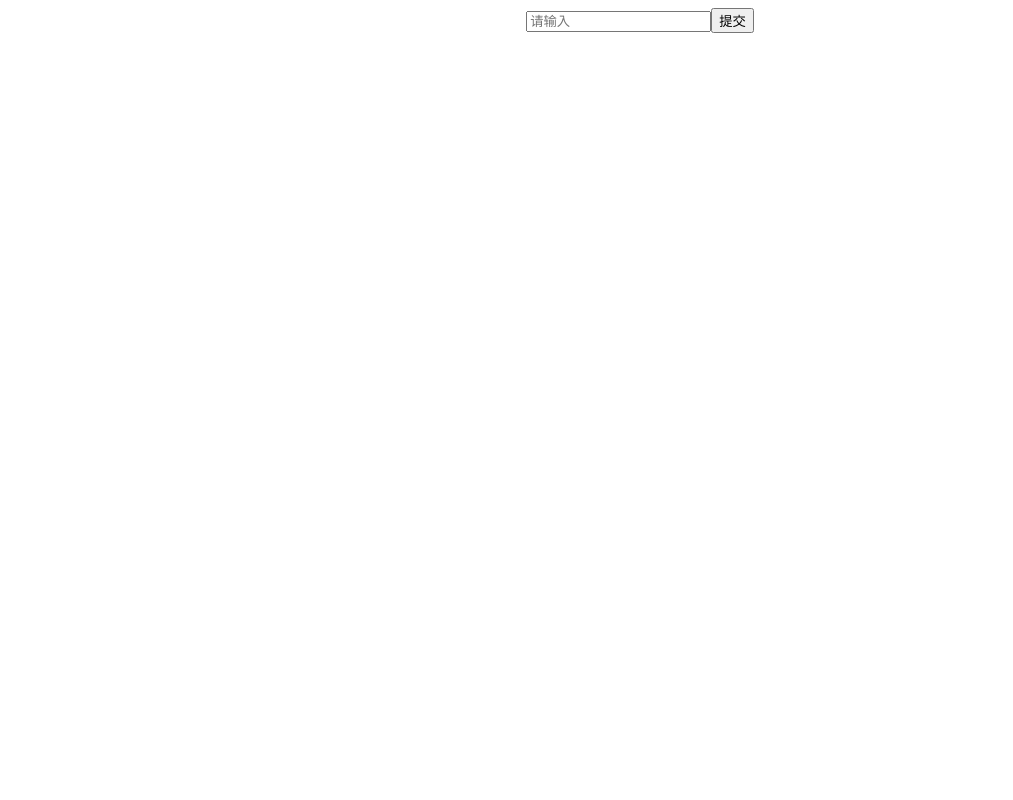
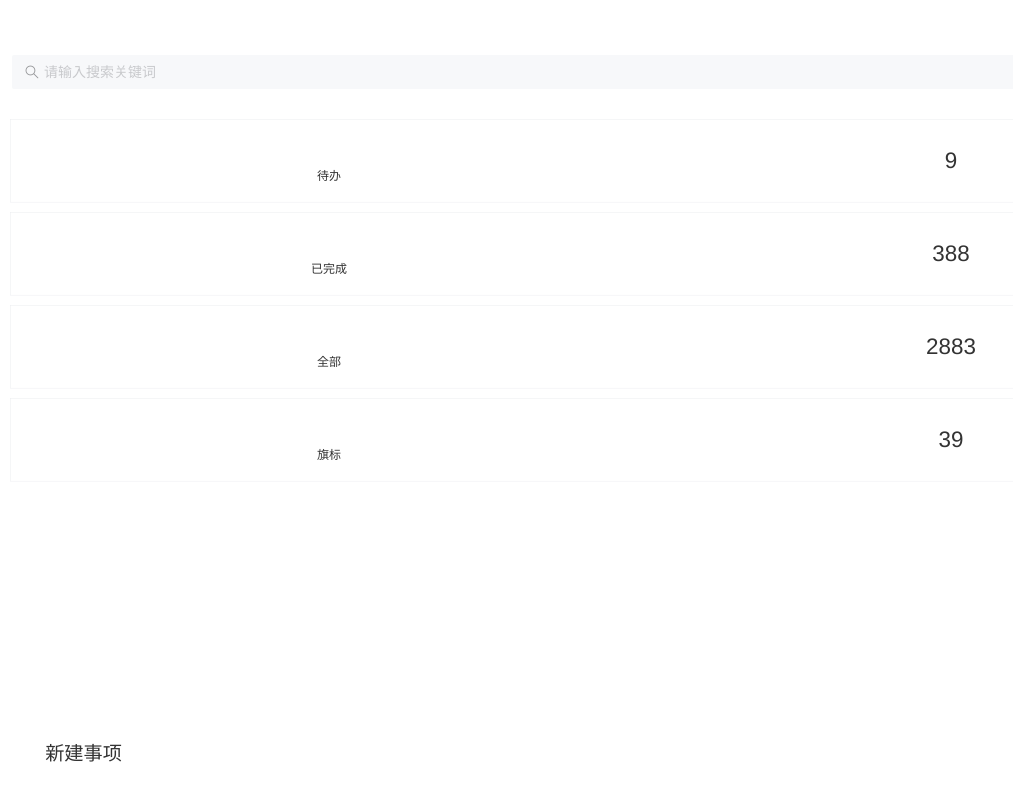
Before and after one commit to huabingtao/vue3-memo, a Vue app: page /#/ in a window 1280 px wide. Shown: the whole page, without its empty margins (0-1013 px from the left). Built offline with nearby package versions, Linux system fonts and the light colour scheme.

Commit message:
feat: 引入vant适配按需加载，首页部分样式

```diff
--- a/babel.config.js
+++ b/babel.config.js
@@ -1,5 +1,15 @@
 module.exports = {
   presets: [
     '@vue/cli-plugin-babel/preset'
+  ],
+  "plugins": [
+    [
+      "import",
+      {
+        "libraryName": "vant",
+        "libraryDirectory": "es",
+        "style": true
+      }
+    ]
   ]
 }
--- a/package.json
+++ b/package.json
@@ -25,10 +25,12 @@
     "@vue/cli-plugin-vuex": "~5.0.0",
     "@vue/cli-service": "~5.0.0",
     "@vue/eslint-config-typescript": "^9.1.0",
+    "babel-plugin-import": "^1.13.5",
     "eslint": "^7.32.0",
     "eslint-plugin-vue": "^8.0.3",
     "sass": "^1.32.7",
     "sass-loader": "^12.0.0",
+    "ts-import-plugin": "^2.0.0",
     "typescript": "~4.5.5"
   }
 }
--- a/public/index.html
+++ b/public/index.html
@@ -5,6 +5,7 @@
     <meta http-equiv="X-UA-Compatible" content="IE=edge">
     <meta name="viewport" content="width=device-width,initial-scale=1.0">
     <link rel="icon" href="<%= BASE_URL %>favicon.ico">
+    <script src="//at.alicdn.com/t/font_3378624_xcbfp7mtetk.js"></script>
     <title><%= htmlWebpackPlugin.options.title %></title>
   </head>
   <body>
--- a/src/App.vue
+++ b/src/App.vue
@@ -1,8 +1,4 @@
 <template>
-  <!-- <nav>
-    <router-link to="/">Home</router-link> |
-    <router-link to="/about">About</router-link>
-  </nav> -->
   <router-view/>
 </template>
 
@@ -12,19 +8,14 @@
   -webkit-font-smoothing: antialiased;
   -moz-osx-font-smoothing: grayscale;
   text-align: center;
-  color: #2c3e50;
+  color: #333;
+  font-size: 12px;
 }
-
-nav {
-  padding: 30px;
-
-  a {
-    font-weight: bold;
-    color: #2c3e50;
-
-    &.router-link-exact-active {
-      color: #42b983;
-    }
-  }
+.icon {
+  width: 2rem;
+  height: 2rem;
+  vertical-align: -0.15rem;
+  fill: currentColor;
+  overflow: hidden;
 }
 </style>
--- /dev/null
+++ b/src/components/add-btn/add-btn.vue
@@ -0,0 +1,35 @@
+<template>
+  <div class="btn">
+    <div class="btn-icon">
+      <svg class="icon svg-icon" aria-hidden="true">
+        <use xlink:href="#icon-add"></use>
+      </svg>
+    </div>
+    <div class="btn-text">新建事项</div>
+  </div>
+</template>
+
+<script>
+export default {};
+</script>
+
+<style lang="scss" scoped>
+.btn {
+  position: absolute;
+  left: 10px;
+  bottom: 30px;
+  height: 32px;
+	display: flex;
+	align-items: center;
+	.btn-icon{
+		width: 32px;
+		height: 32px;
+		margin-right: 0.2rem;
+	}
+	.btn-text{
+		flex: 1;
+		font-size: 1.2rem;
+		display: flex;
+	}
+}
+</style>
--- /dev/null
+++ b/src/components/grid/grid.vue
@@ -0,0 +1,79 @@
+<template>
+  <van-grid :gutter="10" :column-num="1" clickable >
+    <van-grid-item v-for="value in girdList" :key="value.icon">
+      <div class="grid-item">
+        <div class="grid-icon">
+          <slot name="icon">
+            <svg class="icon svg-icon" aria-hidden="true">
+              <use :xlink:href="`#${value.icon}`"></use>
+            </svg>
+          </slot>
+          <slot name="text">
+            {{ value.title }}
+          </slot>
+        </div>
+        <div class="grid-count">{{ value.count }}</div>
+      </div>
+    </van-grid-item>
+  </van-grid>
+</template>
+
+<script>
+import { ref } from 'vue';
+export default {
+  name: 'Grid',
+  data() {
+    return {
+      girdList: [
+        {
+          title: '待办',
+          icon: 'icon-todo',
+					count: 9
+        },
+        {
+          title: '已完成',
+          icon: 'icon-done',
+					count: 388
+        },
+        {
+          title: '全部',
+          icon: 'icon-all',
+					count: 2883
+        },
+        {
+          title: '旗标',
+          icon: 'icon-flag',
+					count: 39
+        },
+      ],
+    };
+  },
+  setup() {},
+};
+</script>
+
+<style lang="scss">
+.grid-item{
+	flex: 1;
+	display: flex;
+	width: 100%;
+	height: 100%;
+	.grid-icon{
+		flex: 0 1 50%;
+		display: flex;
+		align-items: center;
+		flex-direction: column;
+		.icon{
+			font-size: 2.4rem;
+		}
+	}
+	.grid-count{
+		flex: 0 1 50%;
+		display: flex;
+		align-items: center;
+		justify-content: center;
+		font-size: 1.4rem;
+	}
+}
+
+</style>
--- /dev/null
+++ b/src/components/switch-theme/switch-theme.vue
@@ -0,0 +1,24 @@
+<template>
+  <div class="them">
+    <svg class="icon svg-icon" aria-hidden="true">
+      <use xlink:href="#icon-moon"></use>
+    </svg>
+  </div>
+</template>
+
+<script>
+export default {
+  data() {
+    return {
+      checked: false,
+    };
+  },
+};
+</script>
+
+<style lang="scss">
+.them {
+  text-align: right;
+  padding: 10px 10px 0 0;
+}
+</style>
--- a/src/components/top-search/top-search.vue
+++ b/src/components/top-search/top-search.vue
@@ -1,13 +1,16 @@
 <template>
   <div class="search">
-    <input type="text" :placeholder="placeholder" v-model="query" />
-    <input type="submit" value="提交" @click="submit">
+    <van-search v-model="query" placeholder="请输入搜索关键词" />
+    <!-- <input type="text" :placeholder="placeholder" v-model="query" /> -->
+    <!-- <input type="submit" value="提交" @click="submit">
+    <van-button type="primary">主要按钮</van-button> -->
   </div>
 </template>
 
 <script>
 // import { ref } from '@vue/reactivity';
 import useSearch from './use-search';
+
 export default {
   name: "TopSearch",
   props: {
@@ -32,4 +35,8 @@ export default {
 };
 </script>
 
-<style></style>
+<style lang="scss">
+.search{
+  margin-bottom:20px
+}
+</style>
--- a/src/main.ts
+++ b/src/main.ts
@@ -2,5 +2,9 @@ import { createApp } from 'vue'
 import App from './App.vue'
 import router from './router'
 import store from './store'
+import { Button, Search, Field, Grid, GridItem, Switch, Icon } from 'vant';
 
-createApp(App).use(store).use(router).mount('#app')
+const Vue = createApp(App)
+Vue.use(Grid).use(GridItem).use(Button).use(Search).use(Field).use(Switch).use(Icon)
+
+Vue.use(store).use(router).mount('#app')
--- a/src/views/HomeView.vue
+++ b/src/views/HomeView.vue
@@ -1,23 +1,33 @@
 <template>
   <div class="home">
+    <switch-theme></switch-theme>
     <top-search v-model="query" @submit="submit"></top-search>
-    <list :list="list"></list>
+    <grid></grid>
+    <add-btn></add-btn>
+    <!-- <list :list="list"></list> -->
   </div>
 </template>
 
 <script lang="ts">
 import { LIST_KEY } from '@/assets/js/constant';
+import AddBtn from '@/components/add-btn/add-btn.vue';
+import Grid from '@/components/grid/grid.vue';
 import List from '@/components/list/list.vue';
+import SwitchTheme from '@/components/switch-theme/switch-theme.vue';
+import TopSearch from '@/components/top-search/top-search.vue';
 import { computed, defineComponent, ref } from 'vue';
 import { useStore } from 'vuex'
-import TopSearch from '../components/top-search/top-search.vue';
+
 
 
 export default defineComponent({
   name: 'Home',
   components: {
     TopSearch,
-    List
+    List,
+    Grid,
+    SwitchTheme,
+    AddBtn
   },
   setup(){
     const query = ref("")
@@ -43,3 +53,7 @@ export default defineComponent({
 
 });
 </script>
+
+<style >
+
+</style>
--- a/vue.config.js
+++ b/vue.config.js
@@ -1,5 +1,8 @@
 const { defineConfig } = require('@vue/cli-service')
+// const tsImportPluginFactory = require('ts-import-plugin')
+// const babelPluginImport = require('babel-plugin-import')
 module.exports = defineConfig({
   transpileDependencies: true,
-  lintOnSave:false
+  lintOnSave:false,
+
 })
```
Also changed, not shown: src/components/HelloWorld.vue (deleted, +0 -65 lines), 1 other file (tests, documents, lock files or other folders).
